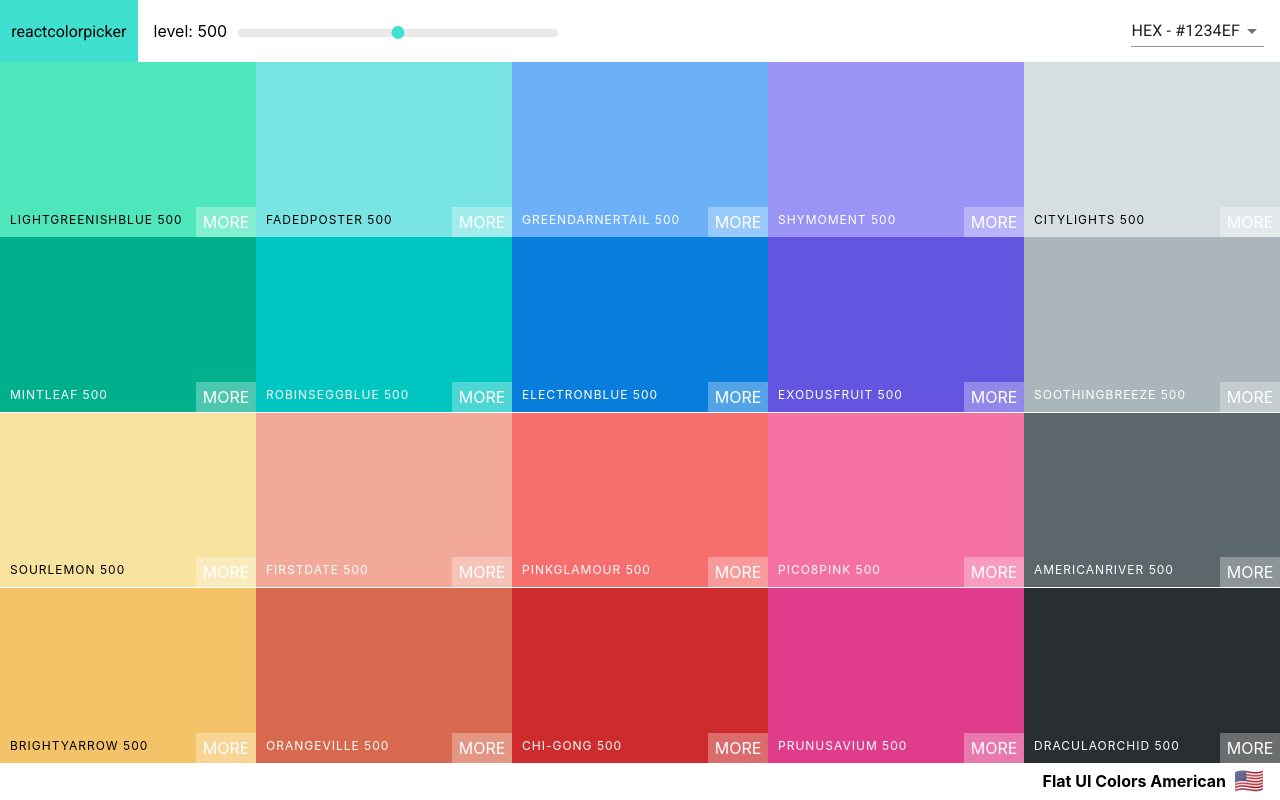
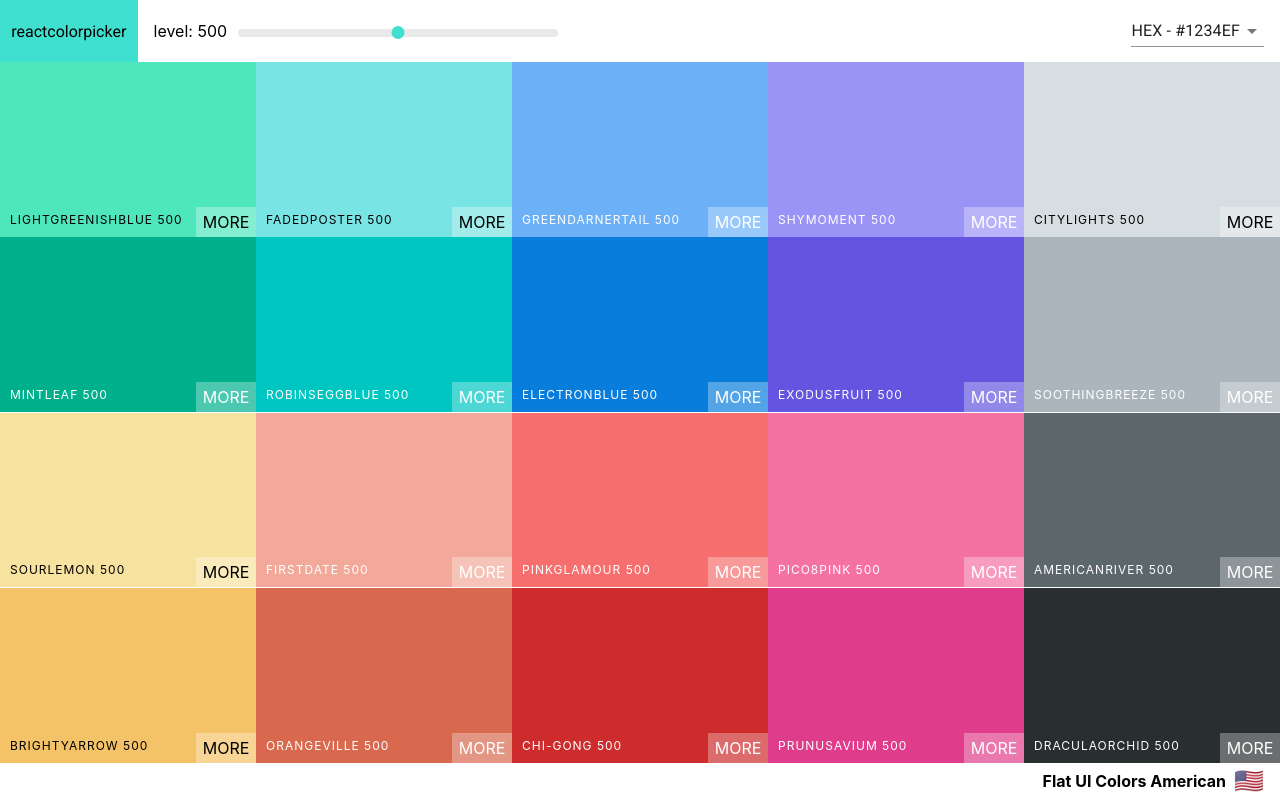
Before and after one commit to seano424/palette-app, a React (Create React App) app: page /palette/flat-ui-colors-american in a window 1280 px wide. Built offline with nearby package versions, Linux system fonts and the light colour scheme.

Commit message:
refactored to material jss

```diff
--- a/src/ColorBox.css
+++ b/src/ColorBox.css
@@ -6,10 +6,6 @@
   margin: 0 auto;
   cursor: pointer;
   margin-bottom: -3.5px;
-}
-
-.text-white {
-  color: white;
 }
 
 .ColorBox.go-back {
@@ -68,12 +64,13 @@
   border: none;
   right: 0;
   bottom: 0;
-  color: white;
   width: 60px;
   height: 30px;
   text-align: center;
   line-height: 30px;
 }
+
+
 
 .copy-overlay {
   width: 100%;
--- a/src/ColorBox.js
+++ b/src/ColorBox.js
@@ -3,8 +3,15 @@ import "./ColorBox.css";
 import { CopyToClipboard } from "react-copy-to-clipboard";
 import { Link } from "react-router-dom";
 import chroma from 'chroma-js'
+import { withStyles } from "@material-ui/core/styles";
 
-export default class ColorBox extends Component {
+const styles = {
+  copyText: {
+    color: props => chroma(props.background).luminance() < .5 ? 'white' : 'black'
+  }
+}
+
+class ColorBox extends Component {
   state = {
     copied: false,
   };
@@ -18,7 +25,9 @@ export default class ColorBox extends Component {
   };
 
   render() {
-    const { name, background, colorId, paletteId, showLink } = this.props;
+
+
+    const { name, background, colorId, paletteId, showLink, classes } = this.props;
     console.log(chroma(background).luminance());
     const dark = chroma(background).luminance() < .5
 
@@ -36,7 +45,7 @@ export default class ColorBox extends Component {
           </div>
           <div className="copy-container">
             <div className="box-content">
-              <span className={dark && 'text-white'}>{name}</span>
+              <span className={classes.copyText}>{name}</span>
             </div>
             <button className="copy-button">Copy</button>
           </div>
@@ -45,7 +54,7 @@ export default class ColorBox extends Component {
               to={`/palette/${paletteId}/${colorId}`}
               onClick={(e) => e.stopPropagation()}
             >
-              <span className="see-more">MORE</span>
+              <span className={`see-more ${classes.copyText}`}>MORE</span>
             </Link>
           )}
         </div>
@@ -53,3 +62,5 @@ export default class ColorBox extends Component {
     );
   }
 }
+
+export default withStyles(styles)(ColorBox)
```
